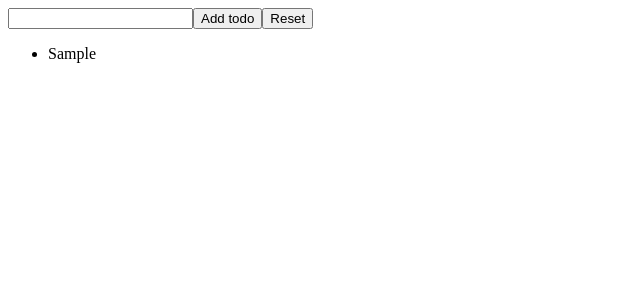
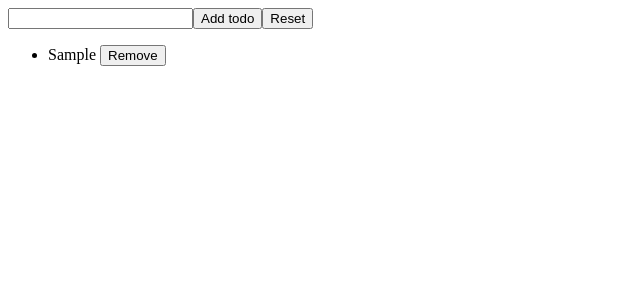
Before and after one commit to ver-sim/REACT, a React (Vite) app in the folder props/: page / in a window 1280 px wide. Both pictures are taken after typing "Sample" into the empty fields and a click on the button "Add todo". Shown: the top 300 px of the page, without its empty margins (0-640 px from the left). Built offline with nearby package versions, Linux system fonts and the light colour scheme.

Commit message:
add a remove button to <li> and create relative function

```diff
--- a/props/src/TodoList.jsx
+++ b/props/src/TodoList.jsx
@@ -7,9 +7,15 @@ export const TodoList = () => {
     const [toDoAdd, setToDoAdd] = useState('');
 
     const handleTodoButton = (e) => {
-        e.preventDefault()
-        setTodos(()=>[...todos, toDoAdd])
+        e.preventDefault();
+        setTodos(()=>[...todos, toDoAdd]);
         setToDoAdd('');
+    }
+
+    const handleRemoveTodo = (index) => {
+        const copyTodo = [...todos];
+        copyTodo.splice(index, 1);
+        setTodos(copyTodo);
     }
 
     return (
@@ -20,7 +26,10 @@ export const TodoList = () => {
                 <button type="reset" onClick={() => setTodos([])}>Reset</button>
             </form>
             <ul>
-                {todos.map((todo, index) => <li key={index}>{todo}</li>)}
+                {todos.map((todo, index) =>
+                    <li key={index}>
+                        {todo} <button onClick={() => handleRemoveTodo(index)}>Remove</button>
+                    </li>)}
             </ul>
         </div>
     );
```
